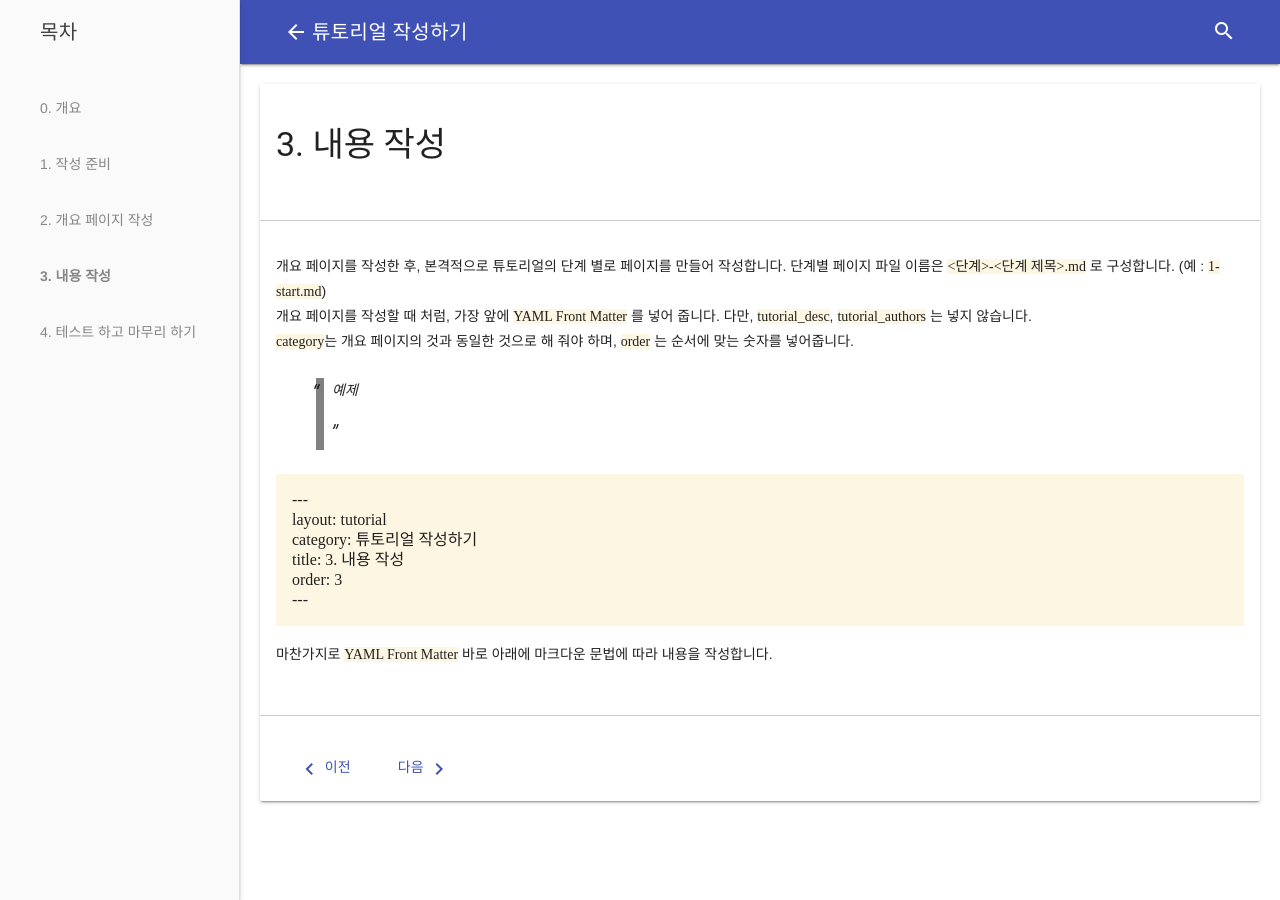
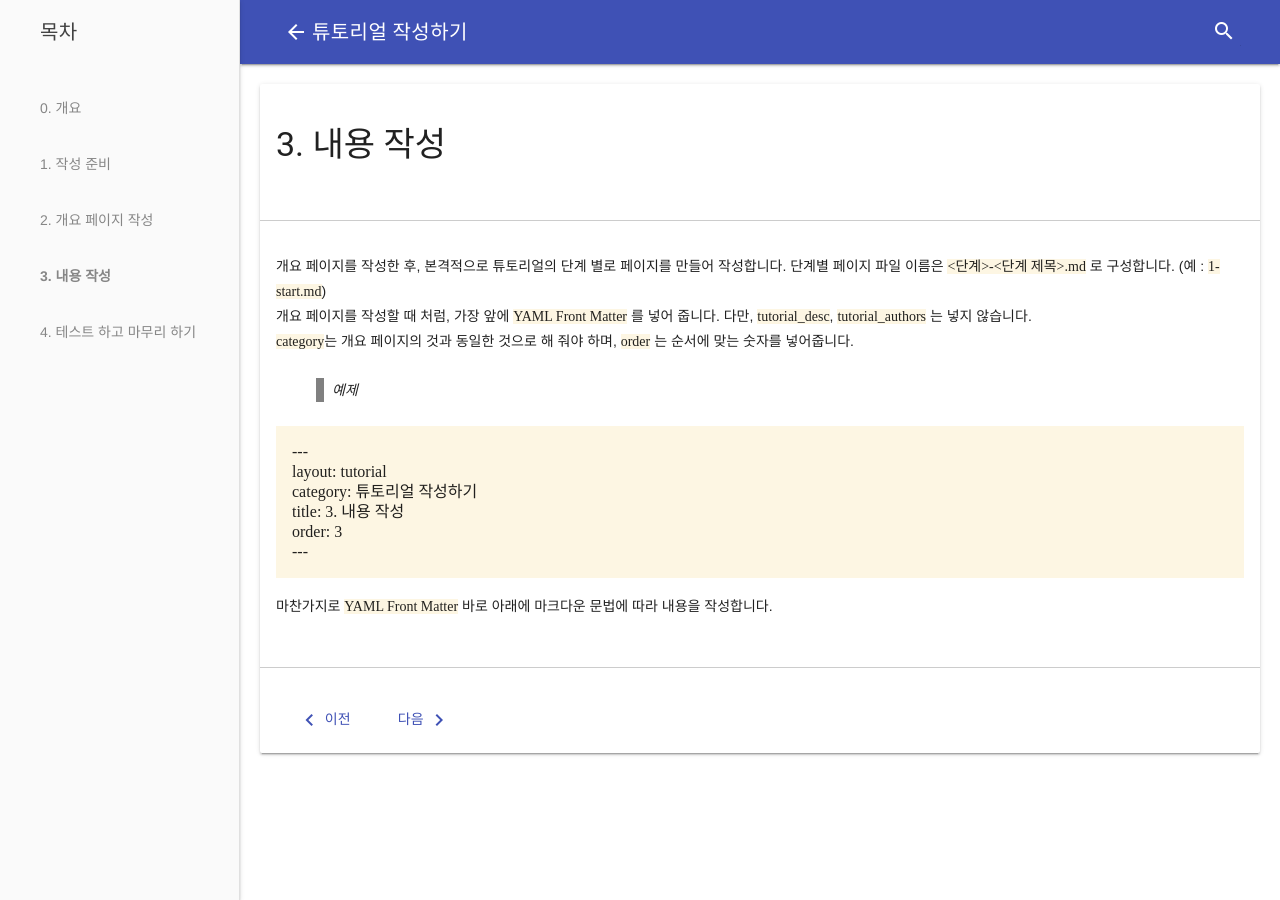
Before and after one commit to ubuntu-kr/tutorials, a Jekyll site: the page built from _tutorials/howto-write-tutorial/3-write-content.md, in a window 1280 px wide. Built offline with Jekyll 4.4.1, drawn with Linux system fonts in a browser that asks for light colours.

Commit message:
updated style

```diff
--- a/styles/style.css
+++ b/styles/style.css
@@ -12,6 +12,15 @@
 
 .tutorial-card > div{
   padding: 16px;
+}
+
+img{
+  max-width: 100%;
+}
+
+blockquote::before,
+blockquote::after{
+  content: none;
 }
 
 blockquote{
```
